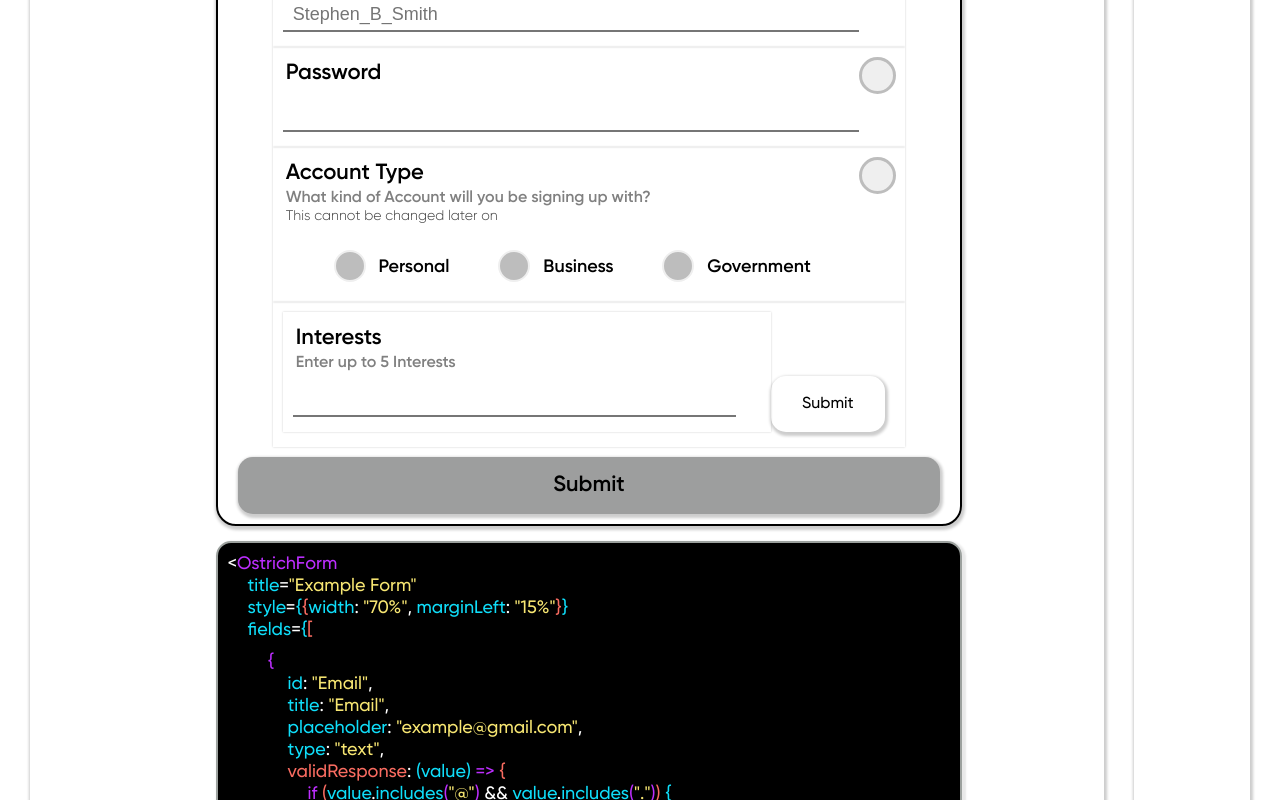
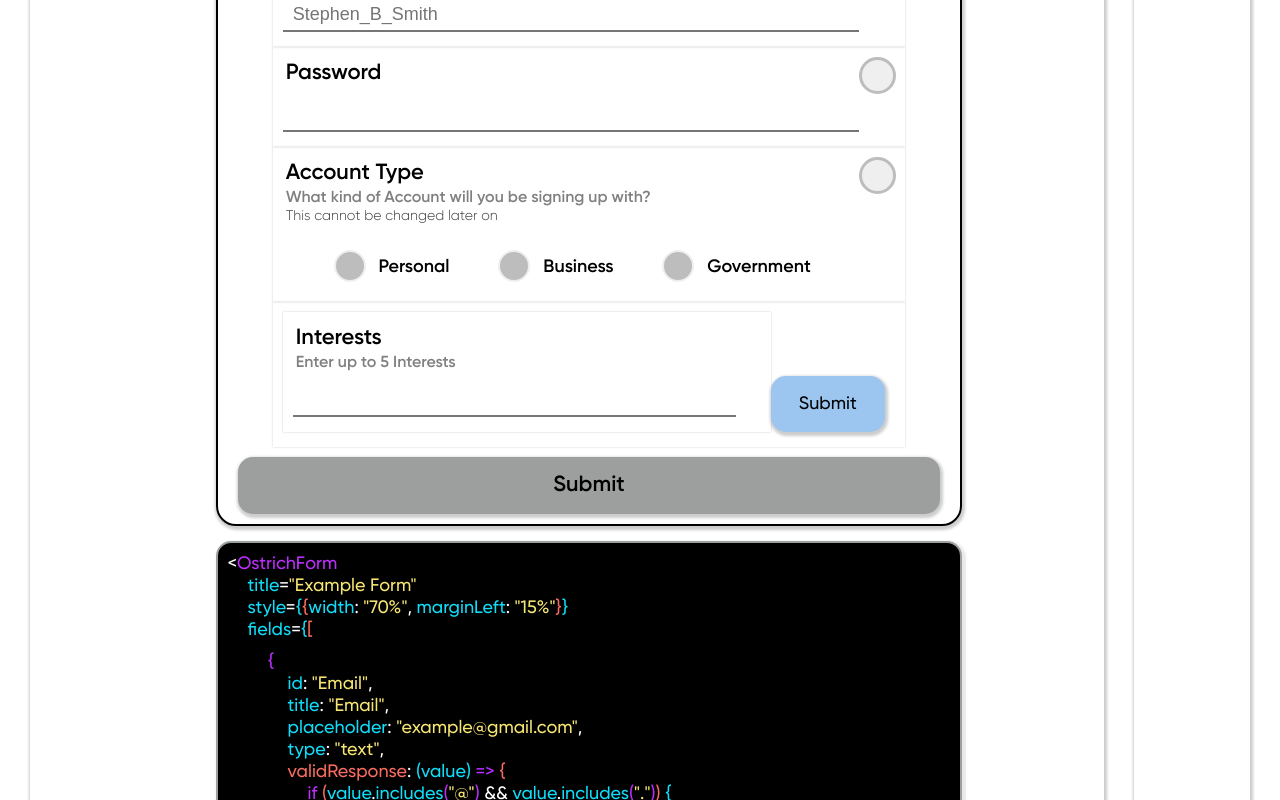
Before and after one commit to NLanese/the-codex, a Next.js app: page /showcases/ostrich-components/showcase in a window 1280 px wide. Shown: the part 11200-12000 px from the top of the page. Built offline with nearby package versions, Linux system fonts and the light colour scheme.

Commit message:
More styling

```diff
--- a/OstrichComponents/Forms/FormMultipleText.js
+++ b/OstrichComponents/Forms/FormMultipleText.js
@@ -198,7 +198,9 @@ export const FormMultipleText = ({
                                 justifyContent: 'center',
                                 alignItems: 'center',
                                 margin: 0,
-                                width: "100%"
+                                backgroundColor: '#9cc6f0',
+                                width: "100%",
+                                fontSize: 18
                             }}>
                                 Submit
                             </OstCard>
--- a/OstrichComponents/Forms/FormText.js
+++ b/OstrichComponents/Forms/FormText.js
@@ -150,7 +150,7 @@ export const FormText = ({
         function determineInputStyle(){
             return {
                 ...inputStyleFinal,
-                ...(inputFocused ? { borderColor: 'blue', borderBottom: 0, borderRadius: 15, outline: 'none', boxShadow: '0 0 0 2px rgba(0, 0, 255, 0.3)' } : {})
+                ...(inputFocused ? { borderColor: ' c', borderBottom: 0, borderRadius: 15, outline: 'none', boxShadow: '0 0 0 2px rgba(0, 0, 255, 0.3)' } : {})
             }
         }
 
```
